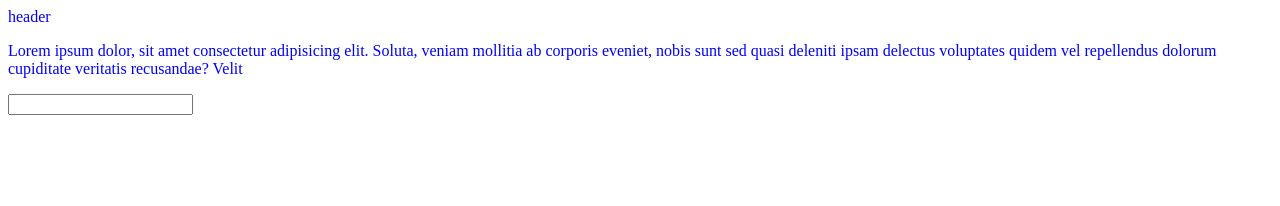
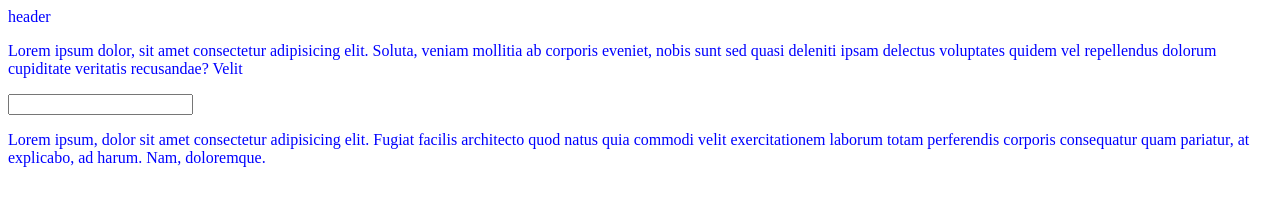
Before and after one commit to MortezaSaghi/projectGit, a plain HTML site: page index.html in a window 1280 px wide. Drawn offline with Linux system fonts and the light colour scheme.

Commit message:
added lorem2

```diff
--- a/index.html
+++ b/index.html
@@ -11,5 +11,6 @@
     <header>header</header>
     <p>Lorem ipsum dolor, sit amet consectetur adipisicing elit. Soluta, veniam mollitia ab corporis eveniet, nobis sunt sed quasi deleniti ipsam delectus voluptates quidem vel repellendus dolorum cupiditate veritatis recusandae? Velit</p>
     <input type="email" name="n1" id="n1">
+    <p>Lorem ipsum, dolor sit amet consectetur adipisicing elit. Fugiat facilis architecto quod natus quia commodi velit exercitationem laborum totam perferendis corporis consequatur quam pariatur, at explicabo, ad harum. Nam, doloremque.</p>
 </body>
 </html>
```
